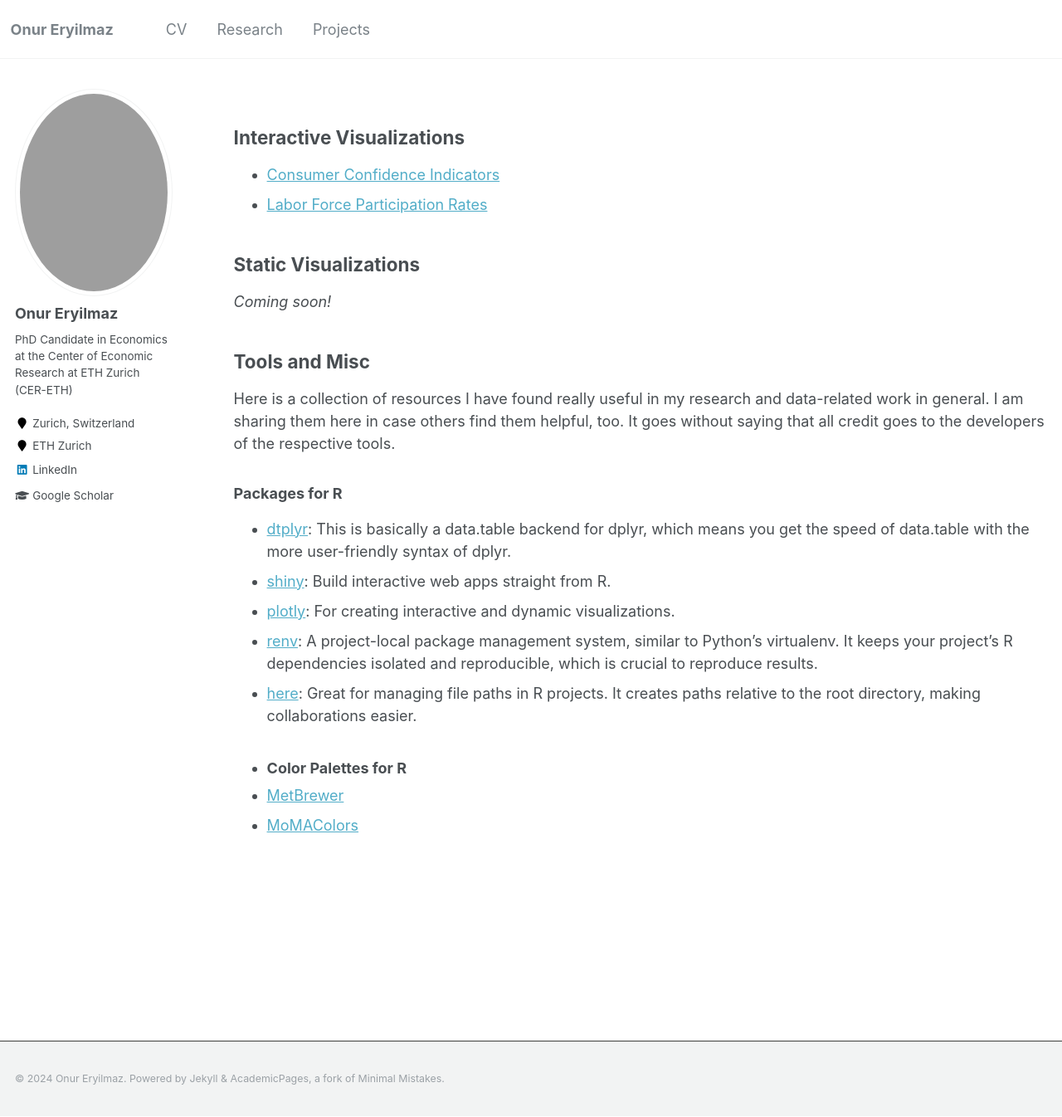
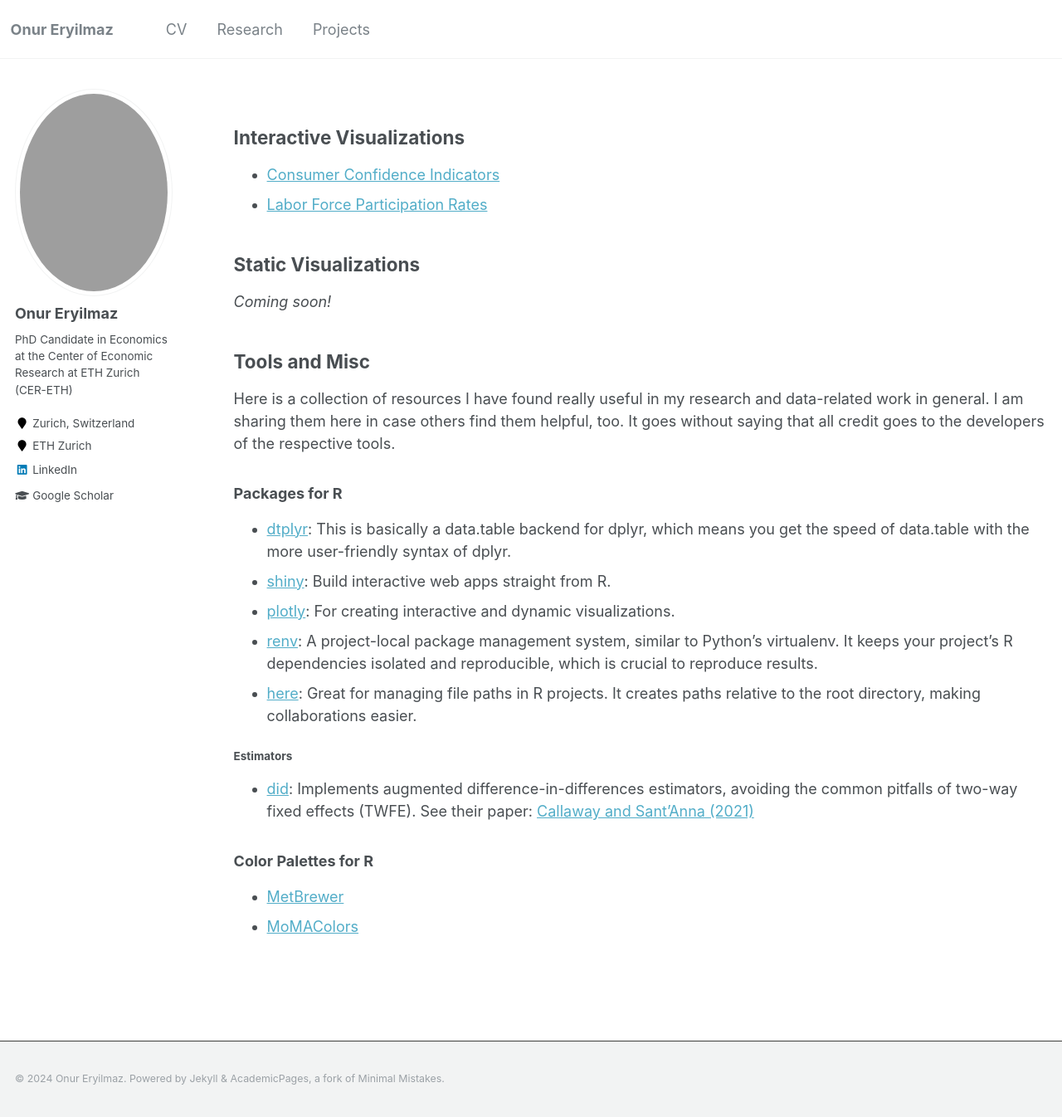
Before and after one commit to oeryilmaz/oeryilmaz.github.io, a Jekyll site: the page built from _pages/projects.md, in a window 1280 px wide and 1346 px high. Shown: the whole window at 83% size. Built offline with Jekyll 4.4.1, drawn with Linux system fonts in a browser that asks for light colours.

Commit message:
Update projects.md

```diff
--- a/_pages/projects.md
+++ b/_pages/projects.md
@@ -24,7 +24,10 @@ Here is a collection of resources I have found really useful in my research and
 - [plotly](https://plotly.com/r/): For creating interactive and dynamic visualizations.
 - [renv](https://rstudio.github.io/renv/): A project-local package management system, similar to Python's virtualenv. It keeps your project's R dependencies isolated and reproducible, which is crucial to reproduce results.
 - [here](https://here.r-lib.org/): Great for managing file paths in R projects. It creates paths relative to the root directory, making collaborations easier.
--
+
+#### Estimators
+- [did](https://bcallaway11.github.io/did/): Implements augmented difference-in-differences estimators, avoiding the common pitfalls of two-way fixed effects (TWFE). See their paper: [Callaway and Sant'Anna (2021)](https://www.sciencedirect.com/science/article/pii/S0304407620303948)
+
 ### Color Palettes for R
 - [MetBrewer](https://github.com/BlakeRMills/MetBrewer)
 - [MoMAColors](https://github.com/BlakeRMills/MoMAColors)
```
